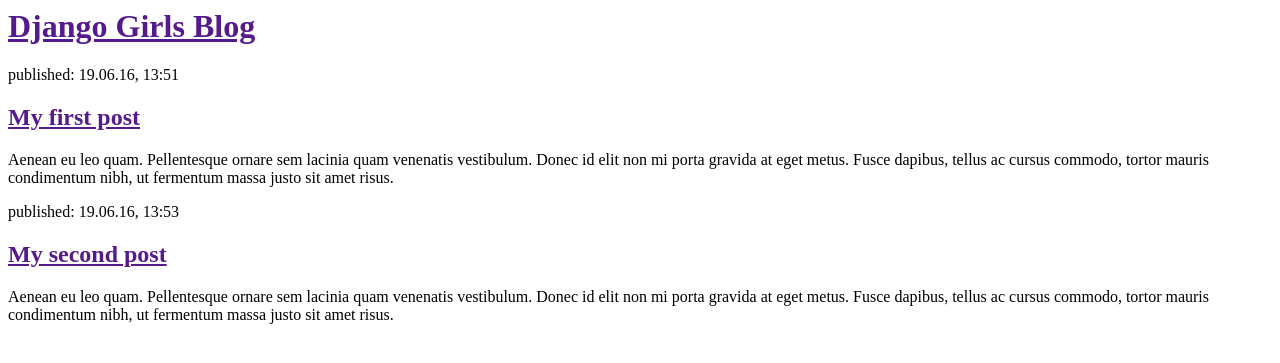
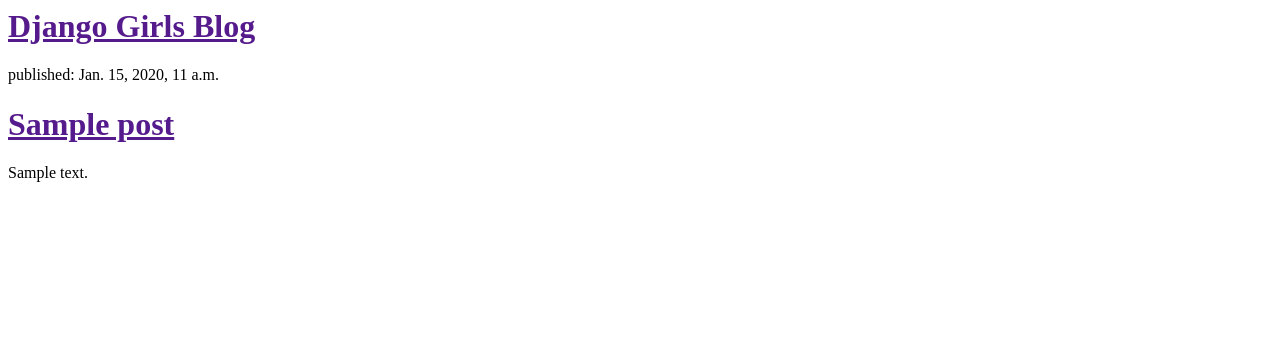
Before and after one commit to folmeansall/my-first-blog, a Django app: template blog/templates/blog/post_list.html in a window 1280 px wide. Shown: the top 363 px of the page. Run offline with Django 3.2, Linux system fonts and the light colour scheme; the template is opened without the code that fills it: values that come from a table or form of the project are taken from there, others are empty; tables that the repository leaves empty hold one stand-in row (values such as "Sample post").

Commit message:
Modyfikacja szablonu, by pokazywal posty z bazy danych

```diff
--- a/blog/templates/blog/post_list.html
+++ b/blog/templates/blog/post_list.html
@@ -6,15 +6,11 @@
 		<div>
 			<h1><a href="">Django Girls Blog</a></h1>
 		</div>
-		<div>
-			<p>published: 19.06.16, 13:51</p>
-			<h2><a href="">My first post</a></h2>
-			<p>Aenean eu leo quam. Pellentesque ornare sem lacinia quam venenatis vestibulum. Donec id elit non mi porta gravida at eget metus. Fusce dapibus, tellus ac cursus commodo, tortor mauris condimentum nibh, ut fermentum massa justo sit amet risus.</p>
-			</div>
-		<div>
-		<p>published: 19.06.16, 13:53</p>
-		<h2><a href="">My second post</a></h2>
-		<p>Aenean eu leo quam. Pellentesque ornare sem lacinia quam venenatis vestibulum. Donec id elit non mi porta gravida at eget metus. Fusce dapibus, tellus ac cursus commodo, tortor mauris condimentum nibh, ut fermentum massa justo sit amet risus.</p>
-		</div>
-	</body>
-</html>
+			{% for post in posts %}
+				<div>
+					<p>published: {{post.published_date}}</p>
+					<h1><a href="">{{ post.title }}</a></h1>
+					<p>{{ post.text|linebreaks }}</p>
+				</div>
+
+			{% endfor %}
--- a/blog/views.py
+++ b/blog/views.py
@@ -1,4 +1,7 @@
 from django.shortcuts import render
+from django.utils import timezone
+from .models import Post
 
 def post_list(request):
-	return render(request, 'blog/post_list.html',{})
+	posts = Post.objects.filter(published_date__lte=timezone.now()).order_by('published_date')
+	return render(request, 'blog/post_list.html',{'posts' : posts})
```
Also changed, not shown: blog/models.py (+5 -5 lines).
